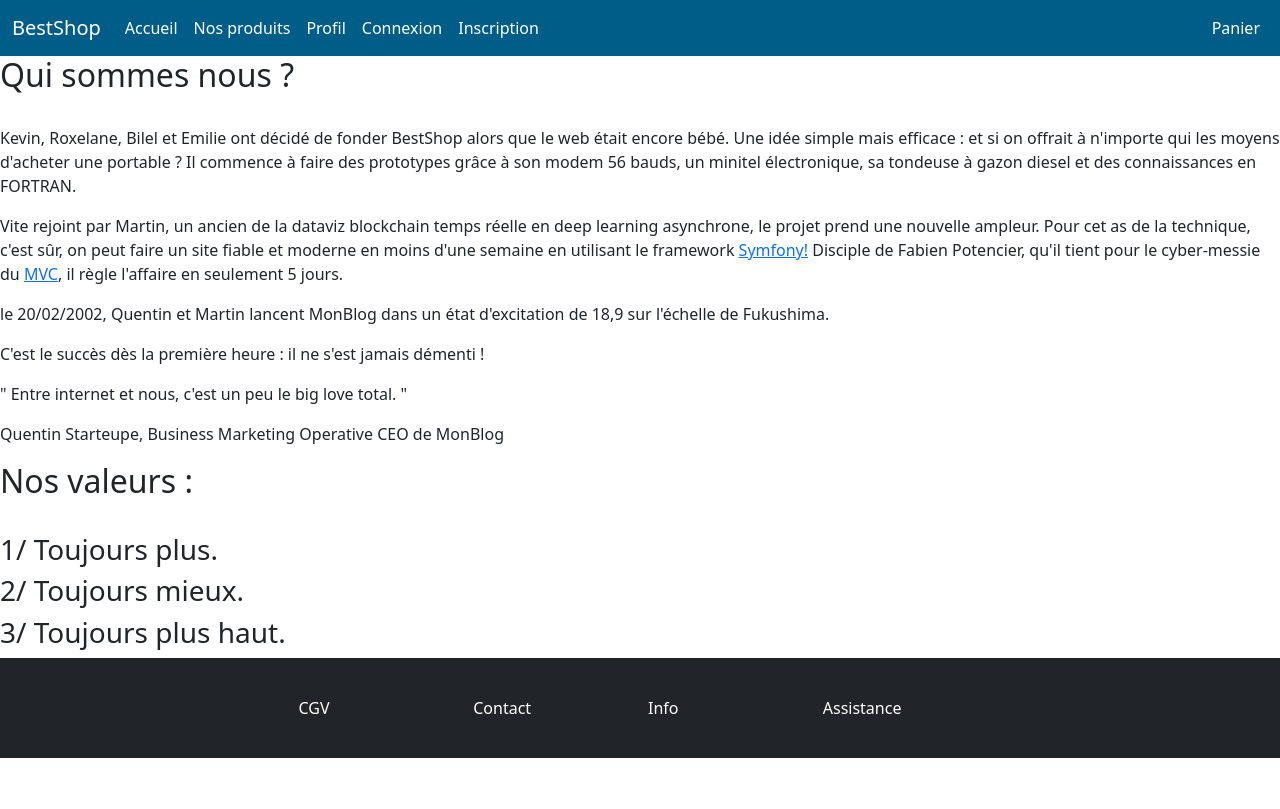
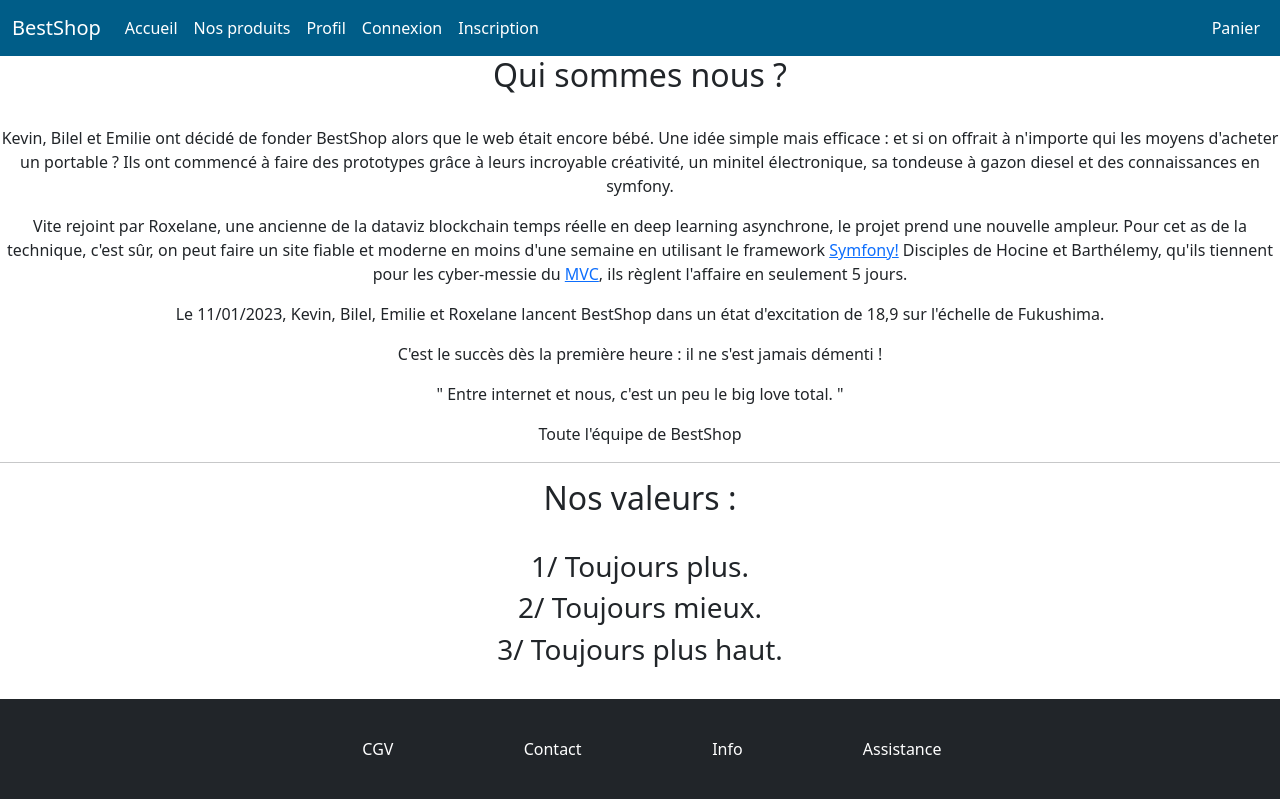
Before and after one commit to RoxelaneDemesy-Wenger/Bestshop, a Symfony app: template templates/statique/info.html.twig in a window 1280 px wide. Before the commit the page ends 758 px from the top, so only its background shows below. Run offline with Twig, Linux system fonts and the light colour scheme; the template is opened without the code that fills it, so the values that code supplies are empty; some libraries are stand-ins or nearby versions.

Commit message:
page Info

```diff
--- a/templates/statique/cgv.html.twig
+++ b/templates/statique/cgv.html.twig
@@ -1,7 +1,7 @@
 {% extends "base.html.twig" %}
 
 {% block content %}
-    <div class="page-statique">
+    <center><div class="page-statique"><style >
         <h2>Nos Conditions Générales de Vente :</h2>
         <br>
         <h3 class="important">
--- a/templates/statique/contact.html.twig
+++ b/templates/statique/contact.html.twig
@@ -10,7 +10,7 @@
             téléphone-nous tous de suite au :
         </p>
         <h2>
-            36 15 MonBlog *
+            36 15 BestShop *
         </h2>
         <p class="nasty-conditions">
             * 3€60 à la connexion puis 5€20 /30 sec. Facturation dès la première seconde.
--- a/templates/statique/info.html.twig
+++ b/templates/statique/info.html.twig
@@ -1,18 +1,18 @@
 {% extends "base.html.twig" %}
 {% block content %}
     <div class="page-statique">
-        <h2>Qui sommes nous ?</h2>
+        <center><h2>Qui sommes nous ?</h2>
         <br>
             <p class="text-block first">
-                Kevin, Roxelane, Bilel et Emilie ont décidé de fonder BestShop alors que le web était encore bébé. Une idée simple mais efficace : et si on offrait à n'importe qui les moyens d'acheter une portable ? Il commence
-                à faire des prototypes grâce à son modem 56 bauds, un minitel électronique, sa tondeuse à gazon diesel et des connaissances en FORTRAN.
+                Kevin, Bilel et Emilie ont décidé de fonder BestShop alors que le web était encore bébé. Une idée simple mais efficace : et si on offrait à n'importe qui les moyens d'acheter un portable ? Ils ont commencé
+                à faire des prototypes grâce à leurs incroyable créativité, un minitel électronique, sa tondeuse à gazon diesel et des connaissances en symfony.
             </p>
-            <p class="text-block">Vite rejoint par Martin, un ancien
+            <p class="text-block">Vite rejoint par Roxelane, une ancienne
                 de la dataviz blockchain temps réelle en deep learning asynchrone, le projet prend une nouvelle ampleur. Pour cet as de la technique, c'est sûr, on peut faire un site fiable et moderne
-                en moins d'une semaine en utilisant le framework <a href="https://symfony.com/doc/current/index.html#gsc.tab=0">Symfony!</a> Disciple de Fabien Potencier, qu'il tient pour le cyber-messie du
-                <a href="https://fr.wikipedia.org/wiki/Modèle-vue-contrôleur">MVC</a>, il règle l'affaire en seulement 5 jours. </p>
+                en moins d'une semaine en utilisant le framework <a href="https://symfony.com/doc/current/index.html#gsc.tab=0">Symfony!</a> Disciples de Hocine et Barthélemy, qu'ils tiennent pour les cyber-messie du
+                <a href="https://fr.wikipedia.org/wiki/Modèle-vue-contrôleur">MVC</a>, ils règlent l'affaire en seulement 5 jours. </p>
             <p class="text-block">
-                le 20/02/2002, Quentin et Martin lancent MonBlog dans un état d'excitation de 18,9 sur l'échelle de Fukushima.
+                Le 11/01/2023, Kevin, Bilel, Emilie et Roxelane lancent BestShop dans un état d'excitation de 18,9 sur l'échelle de Fukushima.
             </p>
             <p class="text-block">
                 C'est le succès dès la première heure : il ne s'est jamais démenti !
@@ -23,12 +23,12 @@
                 " Entre internet et nous, c'est un peu le big love total. "
             </p>
             <p class="quoter">
-                Quentin Starteupe, Business Marketing Operative CEO de MonBlog
+                Toute l'équipe de BestShop
             </p>
         </div>
     </div>
-
-    <div class="page-statique">
+<hr>
+    <center><div class="page-statique">
         <h2>
             Nos valeurs :
         </h2>
@@ -42,4 +42,5 @@
         <h3>
             3/ Toujours plus haut.
         </h3>
+        <br>
 {% endblock%}
```
